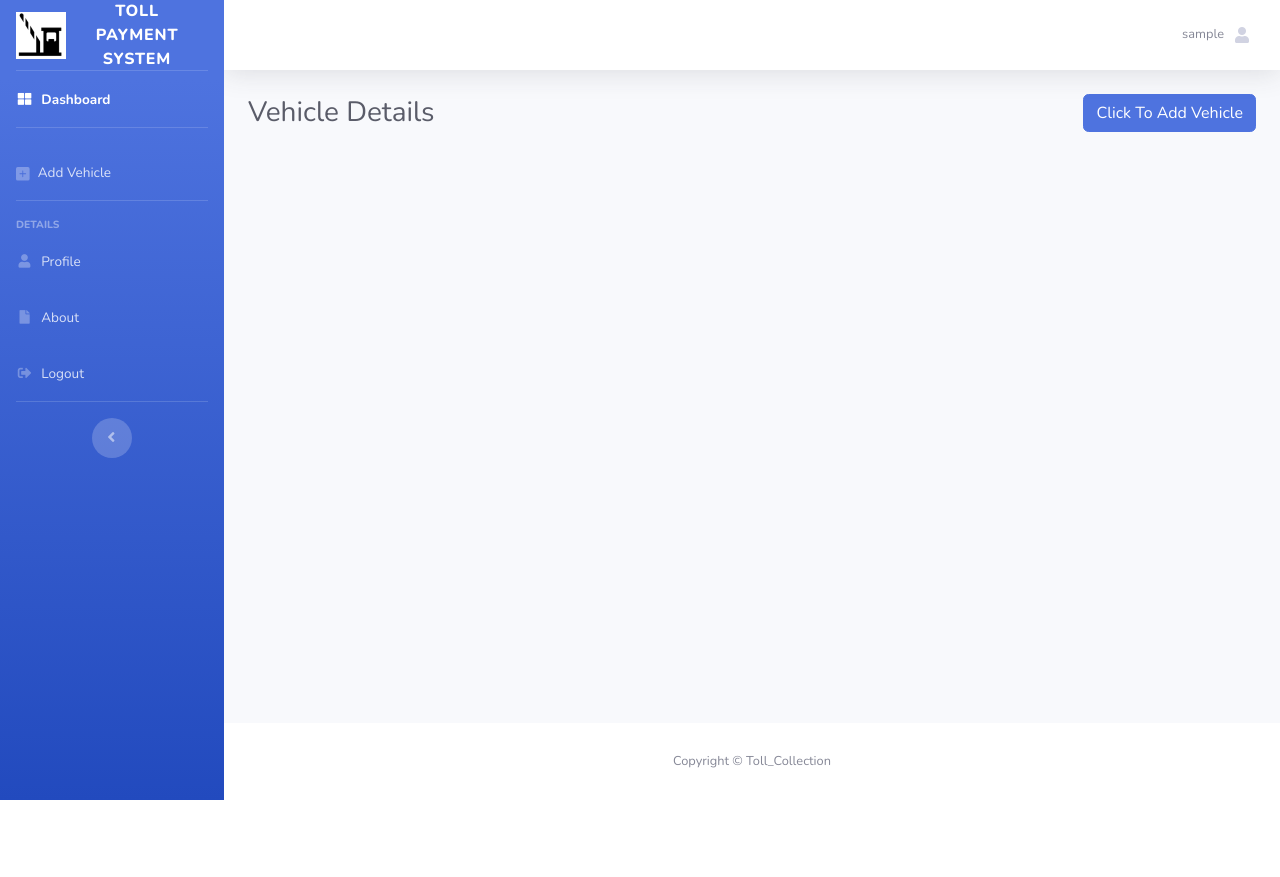
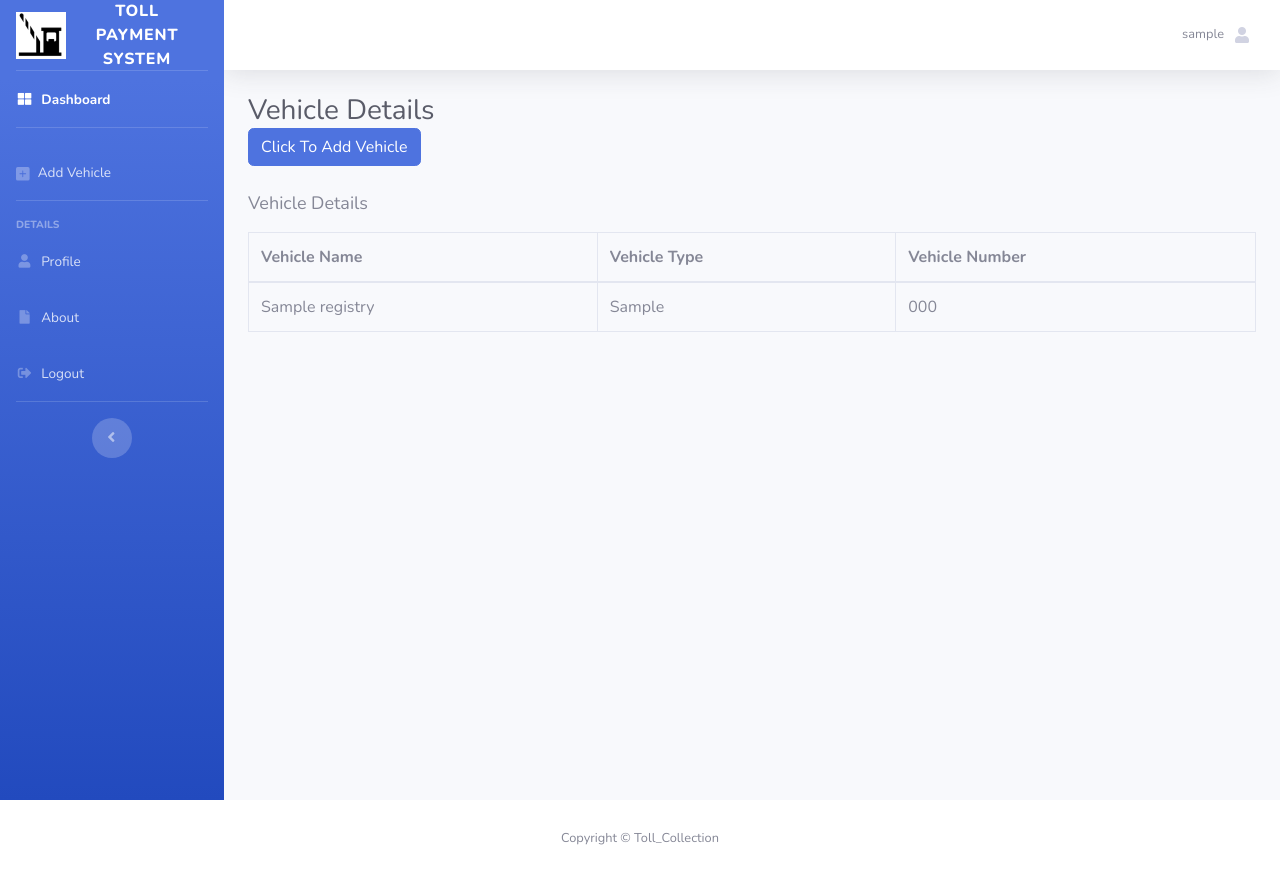
Before and after one commit to Shubham-Marihalkar/Toll_collection_System, a PHP site: page /addvehicle.php in a window 1280 px wide. Before the commit the page ends 800 px from the top, so only its background shows below. Run offline with PHP 8.4, Linux system fonts and the light colour scheme; the visitor is signed in with stand-in values (Sample User, id 1); tables that the repository leaves empty or names only in its code hold one stand-in row (values such as "Sample post"); data that the repository does not hold is empty; some libraries are stand-ins or nearby versions.

Commit message:
display added vehicles in Add vehicle page

```diff
--- a/addvehicle.php
+++ b/addvehicle.php
@@ -134,10 +134,43 @@
 
                 <div class="container-fluid">
           <div class="d-sm-flex align-items-center justify-content-between mb-4">
+			<div>
             <h1 class="h3 mb-0 text-gray-800">Vehicle Details</h1>
             <button type="button" class="btn btn-primary text-white" data-toggle="modal" data-target="#myModal">
             Click To Add Vehicle
             </button>
+			<br />
+			</div>
+			</div>
+			<div>
+			<div class="table-responsive">
+                <table class="table table-bordered" id="shopping-cart-results" width="100%" cellspacing="0">
+                  <thead>
+                    <tr><p style="font-size:18px">Vehicle Details</p></tr>
+                    <tr>
+                      <th>Vehicle Name</th>
+                      <th>Vehicle Type</th>
+                      <th>Vehicle Number</th>
+
+                    </tr>
+                  </thead>
+
+                  <?php
+                          $sql="SELECT vname,vtype,vnumber FROM vehical_registry WHERE $rowid=userid";
+                          $result = mysqli_query($link,$sql);
+                        ?>
+
+                  <tbody>
+                  <?php  while($row = mysqli_fetch_array($result,MYSQLI_ASSOC)){ ?>
+                  <tr>
+                    <td><?php echo $row["vname"]; ?></td>
+                    <td><?php echo $row["vtype"]; ?></td>
+                    <td><?php echo $row["vnumber"]; ?></td>
+                </tr>
+              <?php }?>
+      </tbody>
+      </table></div>
+          </div>
           </div>
 
 <div class="container-fluid">
@@ -173,18 +206,11 @@
         <button type="button" class="btn btn-success" data-dismiss="modal" onclick="addRecord()">Save</button>
          <button type="button" class="btn btn-danger" data-dismiss="modal">Close</button>
       </div>
-
-
     </div>
+	</div>
   </div>
 </div>
 </div>
-
-
-
-
-
-
 
   <script src="https://ajax.googleapis.com/ajax/libs/jquery/3.3.1/jquery.min.js"></script>
   <script src="https://cdnjs.cloudflare.com/ajax/libs/popper.js/1.14.0/umd/popper.min.js"></script>
@@ -238,7 +264,7 @@ function readRecords(){
 
 </script>
 </div>
-
+<div>
   <footer class="sticky-footer bg-white">
         <div class="container my-auto">
           <div class="copyright text-center my-auto"id="google_translate_element">
@@ -253,7 +279,7 @@ function googleTranslateElementInit() {
 <script type="text/javascript" src="//translate.google.com/translate_a/element.js?cb=googleTranslateElementInit"></script>
           </div></div>
       </footer>
-
+	</div>
     </div>
 
   </div>
```
Also changed, not shown: dashboarduser.php (+1 -18 lines).
